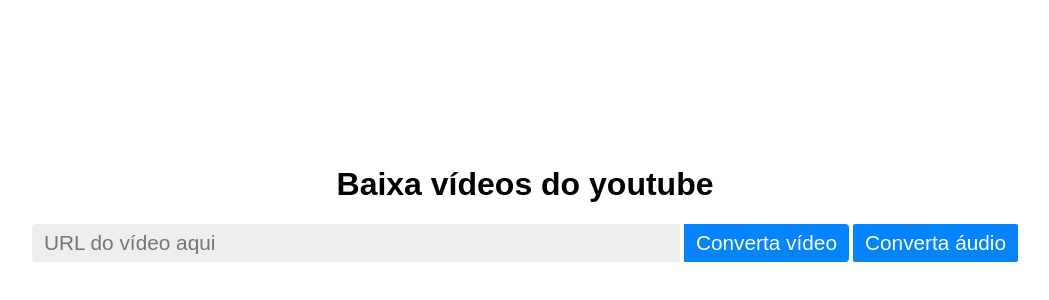
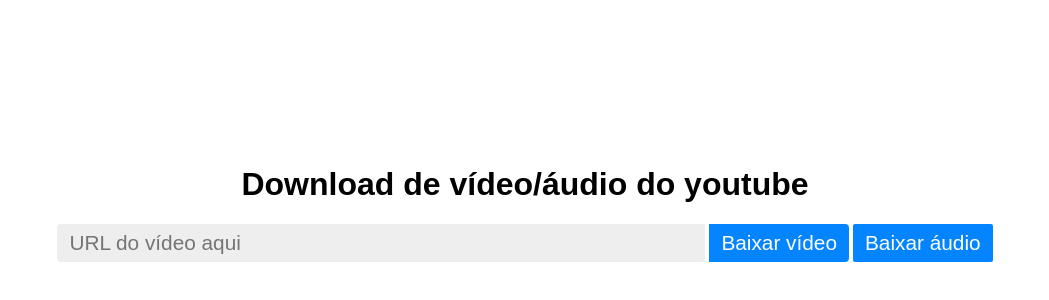
Before and after one commit to joaovicenteft/youtuber-downloader, a plain HTML site: page index.html in a window 1280 px wide. Shown: the part 154-454 px from the top of the page, without its empty margins (115-1164 px from the left). Drawn offline with Linux system fonts and the light colour scheme.

Commit message:
dockerfile

```diff
--- a/index.html
+++ b/index.html
@@ -9,13 +9,13 @@
     <body>
 
         <h1 class="heading">
-            Baixa vídeos do youtube
+            Download de vídeo/áudio do youtube
         </h1>
 
         <input class="URL-input" placeholder="URL do vídeo aqui">
 
-        <button class="convert-button"> Converta vídeo </button>
-        <button class="sound-button"> Converta áudio </button>
+        <button class="convert-button"> Baixar vídeo </button>
+        <button class="sound-button"> Baixar áudio </button>
 
         <script src='script.js'></script>
 
```
Also changed, not shown: 3 other files.
